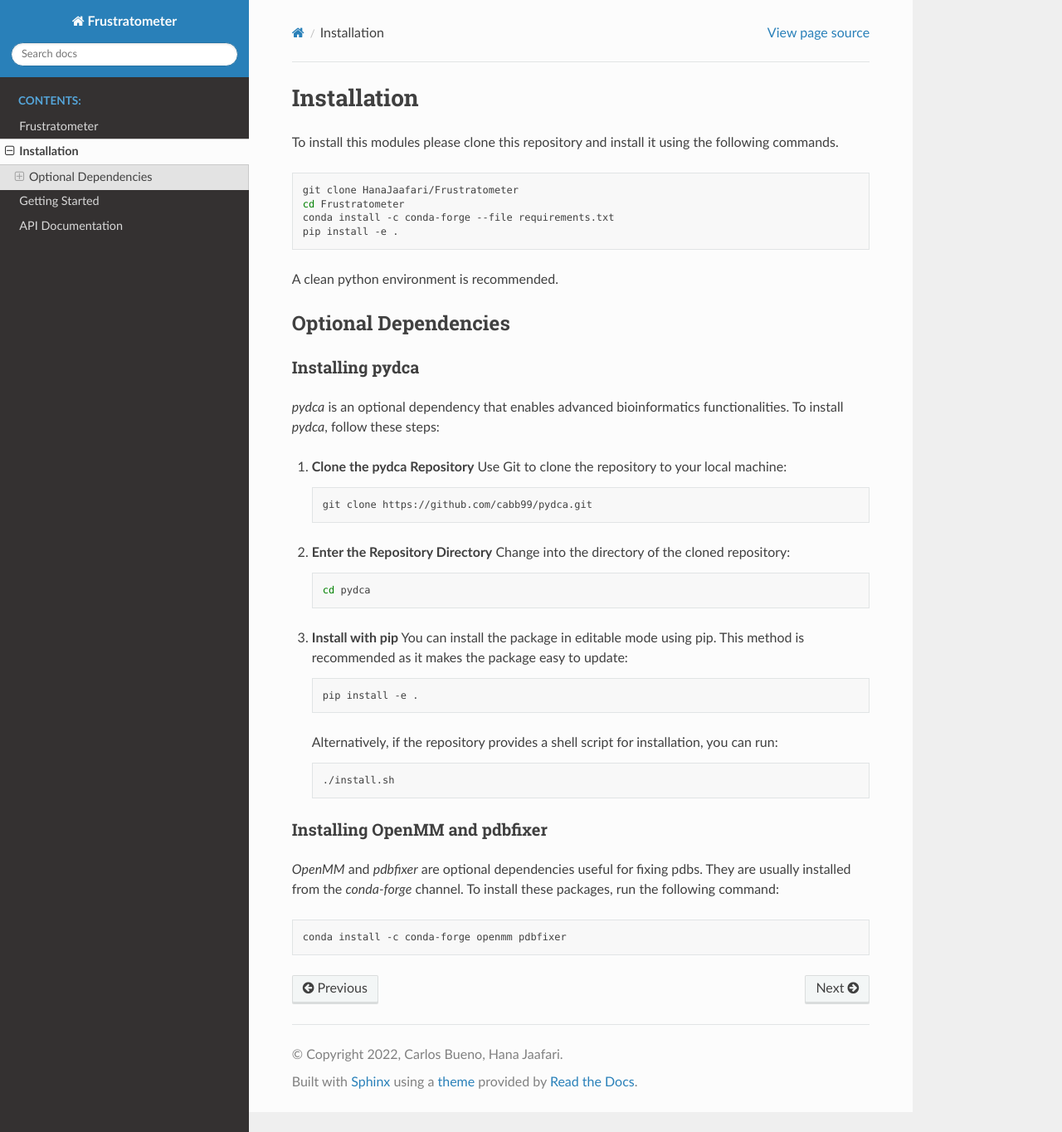
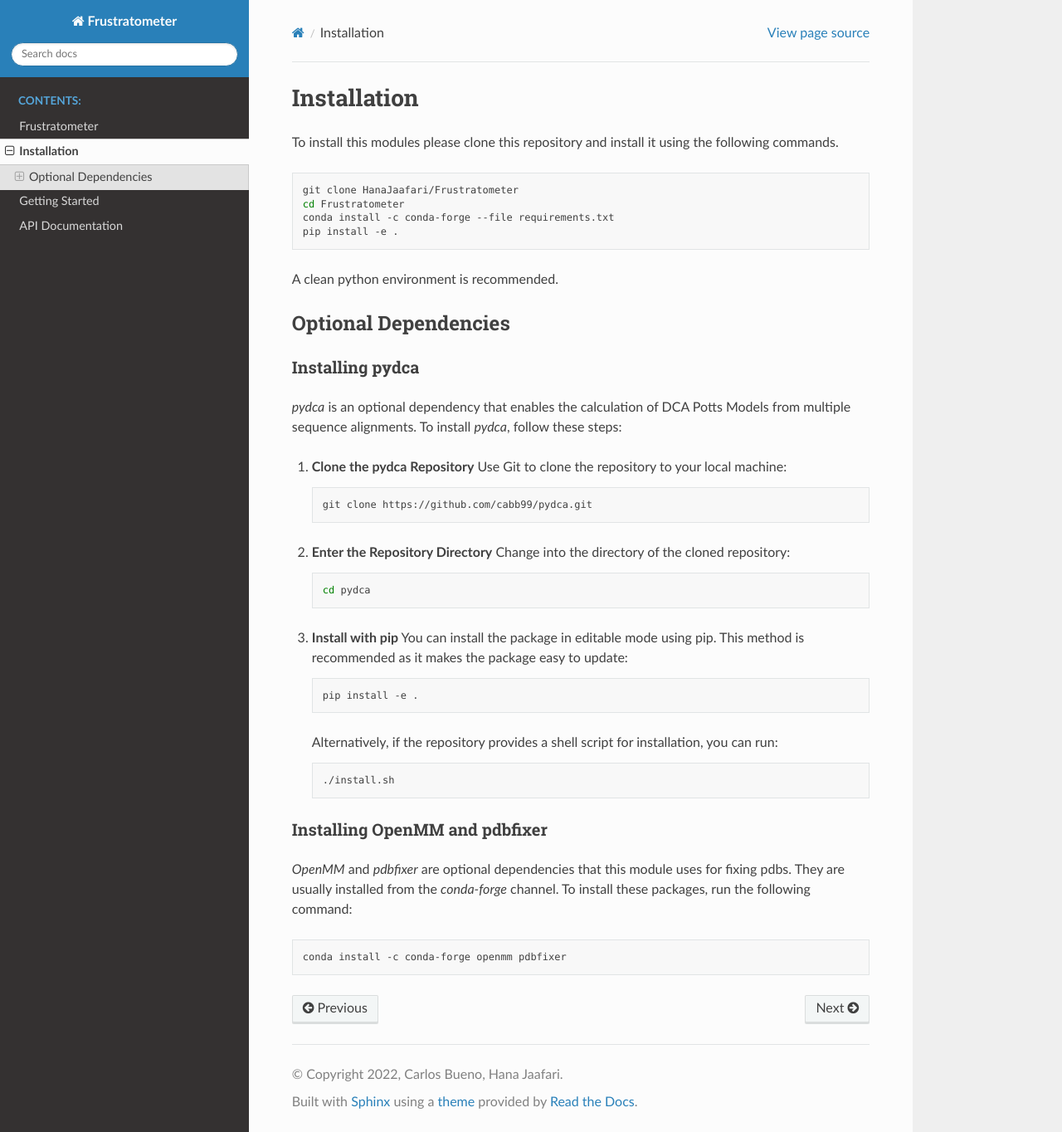
Before and after one commit to HanaJaafari/Frustratometer, a Sphinx documentation site: the page built from docs/installation.rst, in a window 1280 px wide and 1364 px high. Shown: the whole window at 83% size. Built offline with Sphinx 7.4.7 and the Read the Docs theme 2.0.0, drawn with Linux system fonts in a browser that asks for light colours; the version number could not be read and is left out.

Commit message:
Updates installation documentation

```diff
--- a/docs/installation.rst
+++ b/docs/installation.rst
@@ -18,7 +18,7 @@ Optional Dependencies
 Installing pydca
 ~~~~~~~~~~~~~~~~~
 
-`pydca` is an optional dependency that enables advanced bioinformatics functionalities. To install `pydca`, follow these steps:
+`pydca` is an optional dependency that enables the calculation of DCA Potts Models from multiple sequence alignments. To install `pydca`, follow these steps:
 
 1. **Clone the pydca Repository**
    Use Git to clone the repository to your local machine:
@@ -50,7 +50,7 @@ Installing pydca
 Installing OpenMM and pdbfixer
 ~~~~~~~~~~~~~~~~~~~~~~~~~~~~~~
 
-`OpenMM` and `pdbfixer` are optional dependencies useful for fixing pdbs. They are usually installed from the `conda-forge` channel. To install these packages, run the following command:
+`OpenMM` and `pdbfixer` are optional dependencies that this module uses for fixing pdbs. They are usually installed from the `conda-forge` channel. To install these packages, run the following command:
 
 .. code-block:: sh
 
```
